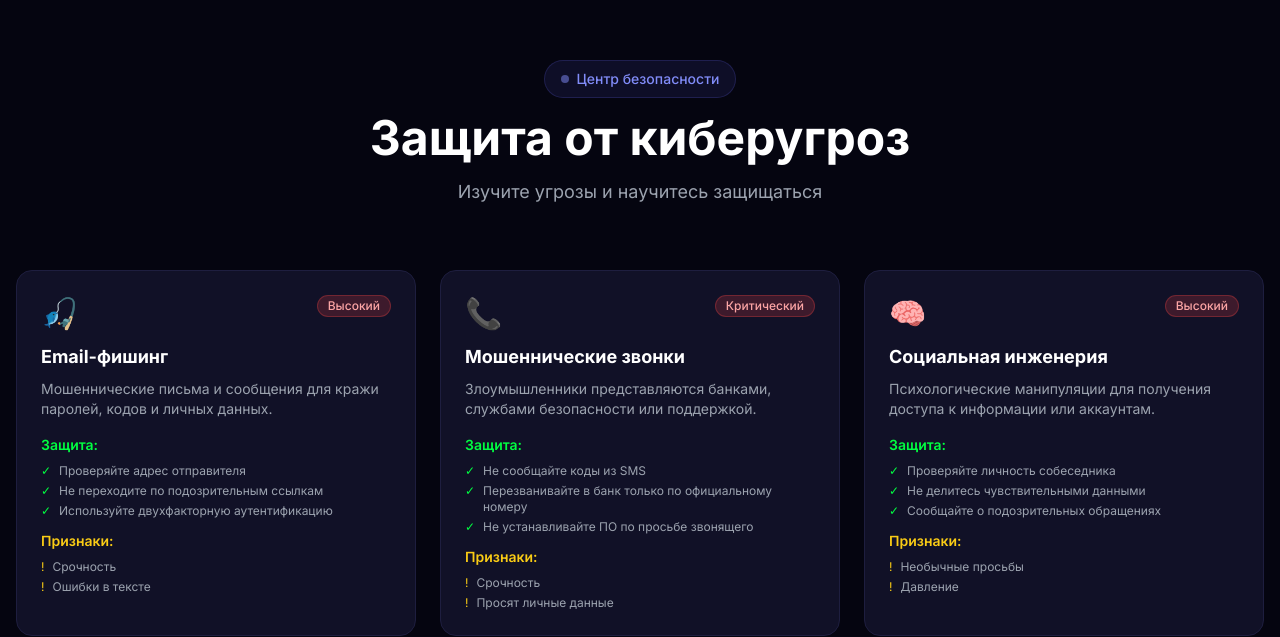
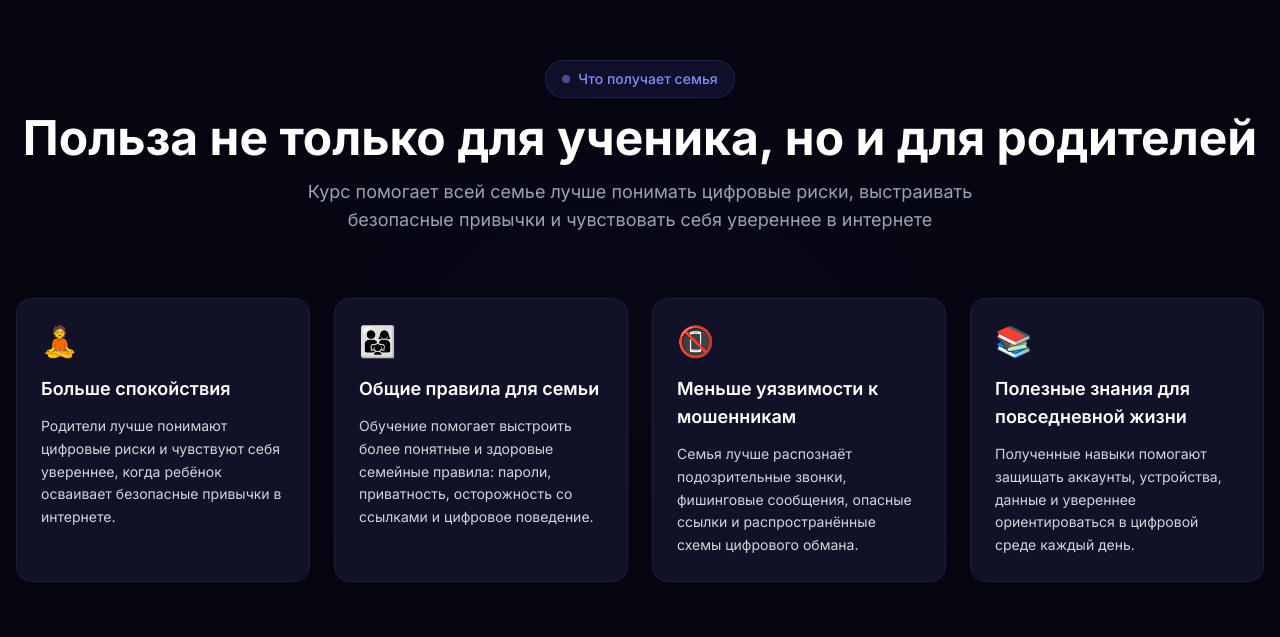
Before and after one commit to mam37bez/cyberguard-academy, a Next.js app: page / in a window 1280 px wide. Shown: the part 3426-4063 px from the top of the page. Built offline with nearby package versions, Linux system fonts and the light colour scheme.

Commit message:
Add family benefits section to homepage

```diff
--- a/src/app/page.tsx
+++ b/src/app/page.tsx
@@ -2,13 +2,14 @@ import type { Metadata } from 'next';
 import { HeroSection } from '@/components/sections/HeroSection';
 import { CoursesSection } from '@/components/sections/CoursesSection';
 import { WhyUsSection } from '@/components/sections/WhyUsSection';
+import { StudentBenefitsSection } from '@/components/sections/StudentBenefitsSection';
+import { FamilyBenefitsSection } from '@/components/sections/FamilyBenefitsSection';
 import { SecuritySection } from '@/components/sections/SecuritySection';
 import { TestimonialsSection } from '@/components/sections/TestimonialsSection';
 import { HowItWorksSection } from '@/components/sections/HowItWorksSection';
 import { FAQSection } from '@/components/sections/FAQSection';
 import { CTASection } from '@/components/sections/CTASection';
 import { ShareSiteCard } from '@/components/ShareSiteCard';
-import { StudentBenefitsSection } from '@/components/sections/StudentBenefitsSection';
 
 export const metadata: Metadata = {
   title: 'Главная',
@@ -26,6 +27,7 @@ export default function HomePage() {
       <CoursesSection />
       <WhyUsSection />
       <StudentBenefitsSection />
+      <FamilyBenefitsSection />
       <SecuritySection />
       <TestimonialsSection />
       <HowItWorksSection />
--- /dev/null
+++ b/src/components/sections/FamilyBenefitsSection.tsx
@@ -0,0 +1,58 @@
+import React from 'react';
+import { SectionHeading } from '@/components/ui/SectionHeading';
+
+const benefits = [
+  {
+    icon: '🧘',
+    title: 'Больше спокойствия',
+    description:
+      'Родители лучше понимают цифровые риски и чувствуют себя увереннее, когда ребёнок осваивает безопасные привычки в интернете.',
+  },
+  {
+    icon: '👨‍👩‍👧',
+    title: 'Общие правила для семьи',
+    description:
+      'Обучение помогает выстроить более понятные и здоровые семейные правила: пароли, приватность, осторожность со ссылками и цифровое поведение.',
+  },
+  {
+    icon: '📵',
+    title: 'Меньше уязвимости к мошенникам',
+    description:
+      'Семья лучше распознаёт подозрительные звонки, фишинговые сообщения, опасные ссылки и распространённые схемы цифрового обмана.',
+  },
+  {
+    icon: '📚',
+    title: 'Полезные знания для повседневной жизни',
+    description:
+      'Полученные навыки помогают защищать аккаунты, устройства, данные и увереннее ориентироваться в цифровой среде каждый день.',
+  },
+];
+
+export function FamilyBenefitsSection() {
+  return (
+    <section className="py-24 bg-cyber-darker relative">
+      <div className="absolute inset-0 bg-glow-gradient opacity-20" />
+
+      <div className="max-w-7xl mx-auto px-4 relative z-10">
+        <SectionHeading
+          badge="Что получает семья"
+          title="Польза не только для ученика, но и для родителей"
+          subtitle="Курс помогает всей семье лучше понимать цифровые риски, выстраивать безопасные привычки и чувствовать себя увереннее в интернете"
+        />
+
+        <div className="grid grid-cols-1 md:grid-cols-2 lg:grid-cols-4 gap-6">
+          {benefits.map((item) => (
+            <div
+              key={item.title}
+              className="rounded-2xl border border-cyber-border bg-cyber-card p-6 transition-all duration-300 hover:border-primary-500/50 hover:shadow-lg hover:shadow-primary-500/10"
+            >
+              <div className="text-3xl mb-4">{item.icon}</div>
+              <h3 className="text-lg font-semibold text-white mb-3">{item.title}</h3>
+              <p className="text-sm text-gray-300 leading-relaxed">{item.description}</p>
+            </div>
+          ))}
+        </div>
+      </div>
+    </section>
+  );
+}
```
